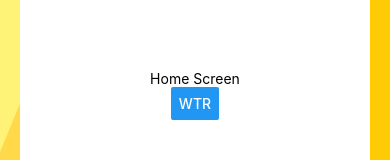
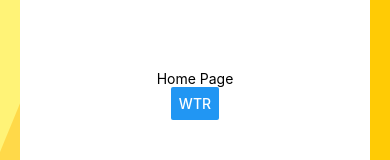
Before and after one commit to Windesheim-AI/Windesheim.AI, a React Native app: screen /Home in a window 390 px wide. Shown: the part 337-497 px from the top of the page. Built offline with nearby package versions, Linux system fonts and the light colour scheme.

Commit message:
chore: :construction_worker: Trigger CI

```diff
--- a/src/screens/Home.tsx
+++ b/src/screens/Home.tsx
@@ -22,7 +22,7 @@ export const HomeScreen = ({ navigation }: HomeScreenProps) => {
 
     return (
         <View style={styles.container}>
-            <Text>Home Screen</Text>
+            <Text>Home Page</Text>
             <Button
                 title="WTR"
                 onPress={() => navigation.navigate('WTR', { screen: 'WTR' })}
```
